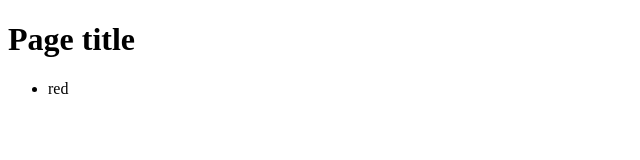
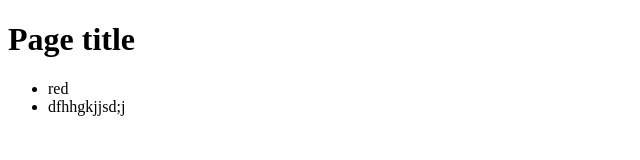
Before and after one commit to dryzhenko/my_project1, a plain HTML site: page index.html in a window 1280 px wide. Shown: the whole page, without its empty margins (0-640 px from the left). Drawn offline with Linux system fonts and the light colour scheme.

```diff
--- a/index.html
+++ b/index.html
@@ -9,6 +9,7 @@
   <h1>Page title</h1>
   <ul>
     <li>red</li>
+    <li>dfhhgkjjsd;j</li>
   </ul>
 </body>
 </html>
```
